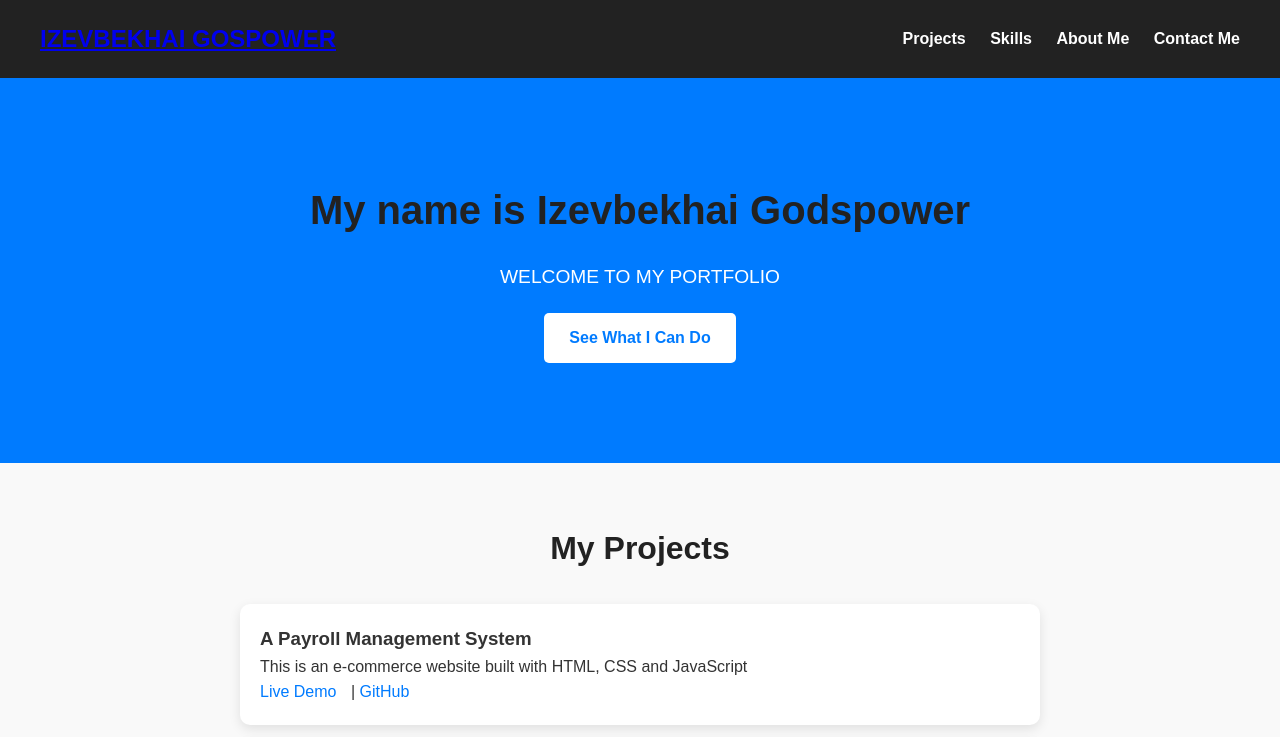
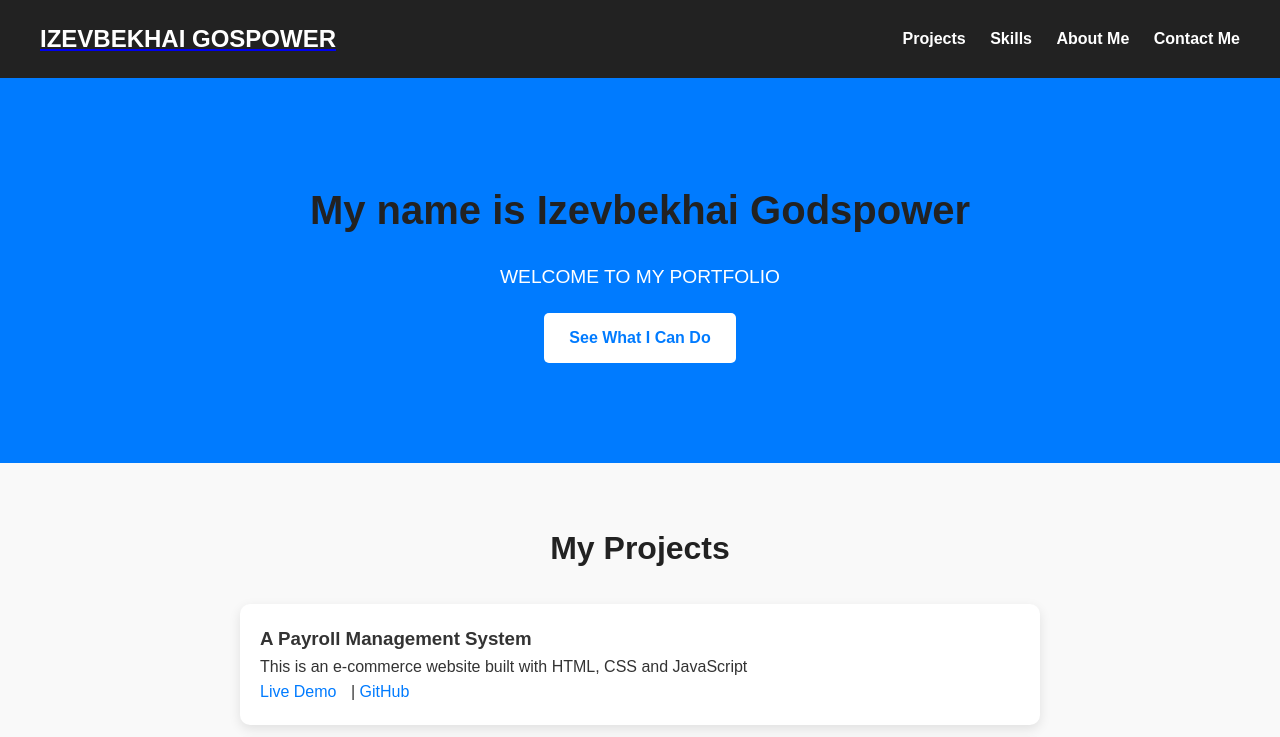
Before and after one commit to gpowersunny-web/myPortfolio, a plain HTML site: page index.html in a window 1280 px wide. Shown: the top 737 px of the page. Drawn offline with Linux system fonts and the light colour scheme.

Commit message:
style.css

```diff
--- a/style.css
+++ b/style.css
@@ -55,6 +55,10 @@ header nav a:hover {
 
 header nav a:hover::after {
   width: 100%;
+}
+header a h1 {
+  color: white;
+  text-decoration: none;
 }
 
 /* HERO SECTION */
```
